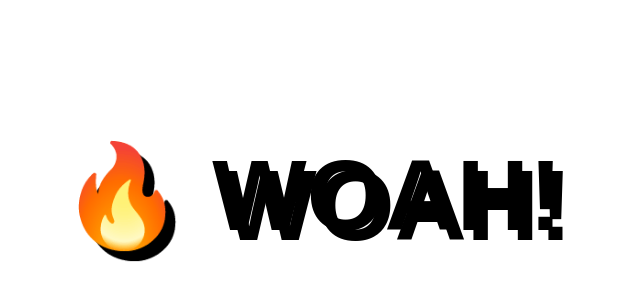
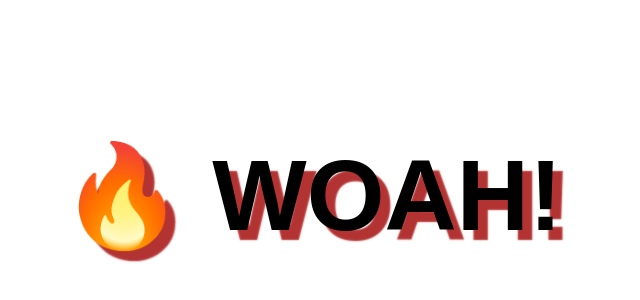
Before and after one commit to SirJeany/text-shadow-mouse-move-effect, a plain HTML site: page index.html in a window 1280 px wide. Shown: the part 204-504 px from the top of the page, without its empty margins (329-969 px from the left). Drawn offline with Linux system fonts and the light colour scheme.

Commit message:
shadow color and blur

```diff
--- a/index.html
+++ b/index.html
@@ -9,7 +9,7 @@
 </head>
 <body>
     <div class="hero">
-        <h1 contenteditable>🔥 WOAH!</h1>
+        <h1 >🔥 WOAH!</h1>
     </div>
 
     <script src="main.js"></script>
--- a/style.css
+++ b/style.css
@@ -16,6 +16,6 @@ body {
 }
 
 h1 {
-    text-shadow: 10px 10px 0 rgba(0,0,0,1);
+    text-shadow: 10px 10px 1.5px rgba(160, 0, 0, 0.8);
     font-size: 100px;
 }
```
